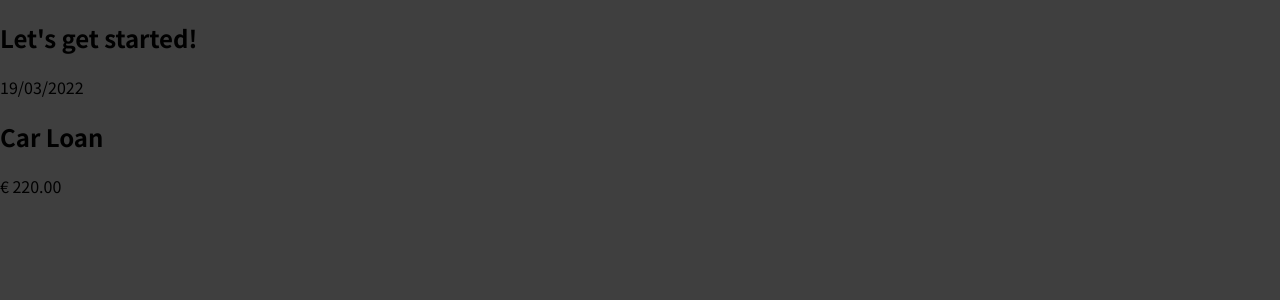
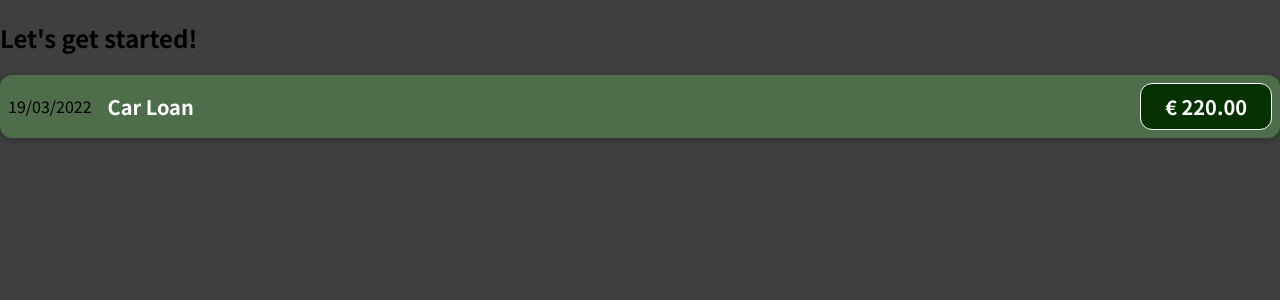
Before and after one commit to ddeveloper72/react-complete-guide, a JavaScript app: page / in a window 1280 px wide. Shown: the top 300 px of the page. Built offline with nearby package versions, Linux system fonts and the light colour scheme.

Commit message:
personalized css styles

```diff
--- a/src/components/ExpenseItem.js
+++ b/src/components/ExpenseItem.js
@@ -3,11 +3,11 @@ import './ExpenseItem.css';
 function ExpenseItem() {
     return (
         // root element has to be 1 element, nesting all other elements
-        <div>
+        <div className='expense-item'>
             <div>19/03/2022</div>
-            <div>
+            <div className='expense-item__description'>
                 <h2>Car Loan</h2>
-                <div>€ 220.00</div>
+                <div className='expense-item__price'>€ 220.00</div>
             </div>
         </div>
     );
```
